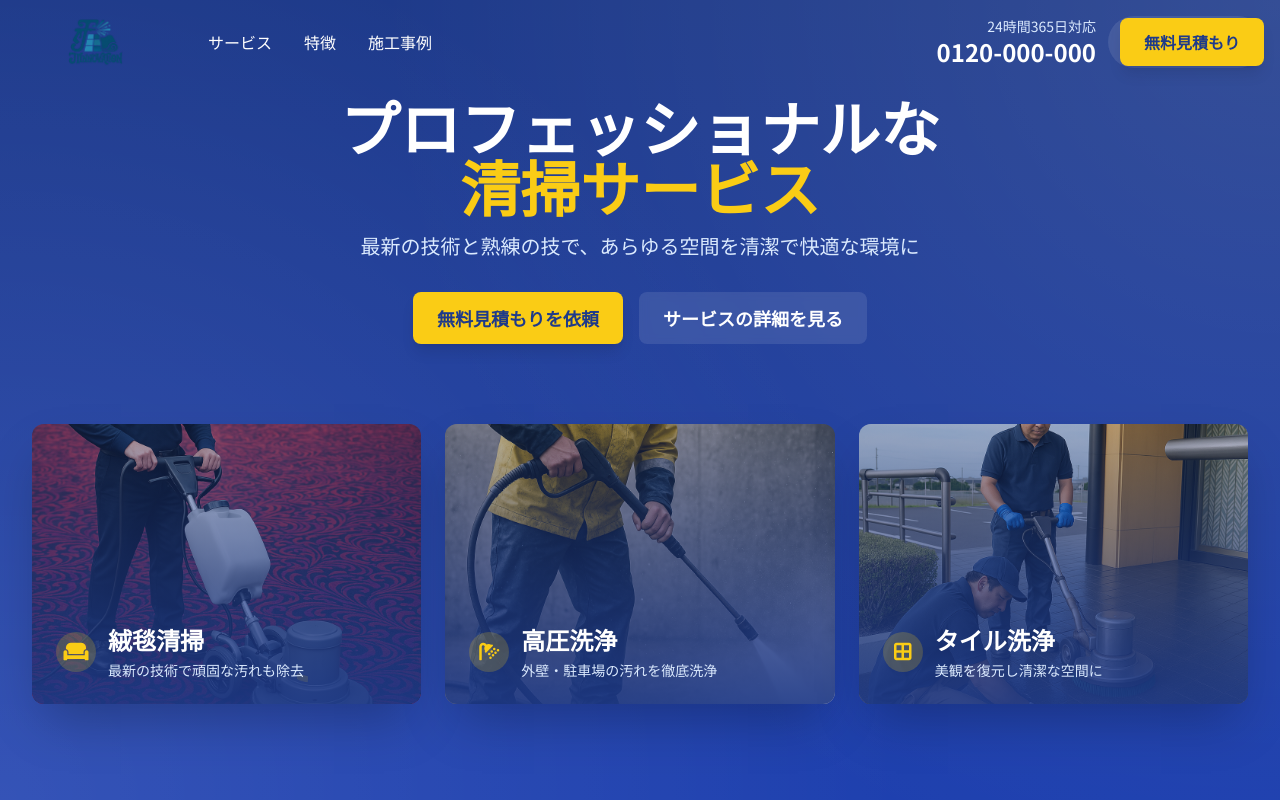
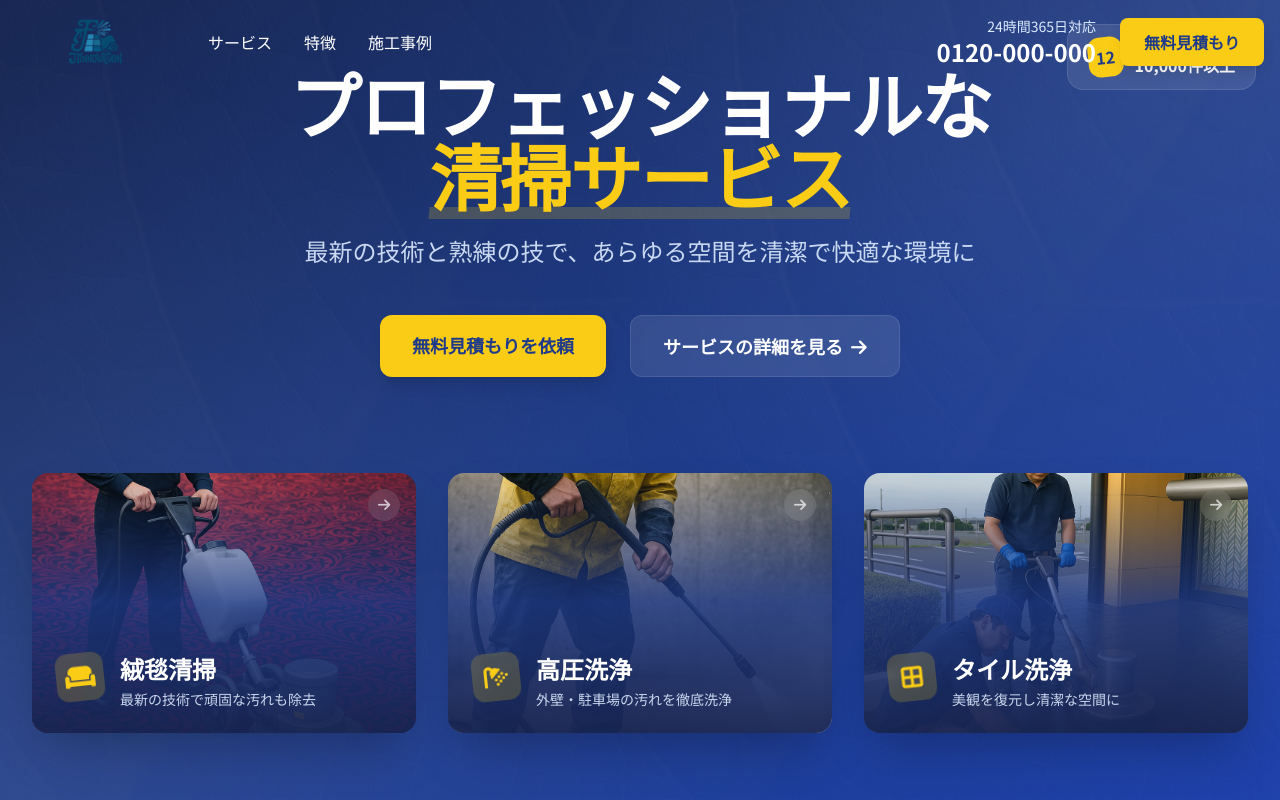
Before and after one commit to fura-1993/clean, a Next.js app: page / in a window 1280 px wide. Shown: the top 800 px of the page. Built offline with nearby package versions, Linux system fonts and the light colour scheme.

Commit message:
Enhance hero section design with modern styling and animations

```diff
--- a/src/components/Hero/Hero.tsx
+++ b/src/components/Hero/Hero.tsx
@@ -25,53 +25,81 @@ const services = [
 
 export default function Hero() {
   return (
-    <section className="relative h-screen bg-gradient-to-b from-blue-900 to-blue-800 text-white overflow-hidden">
+    <section className="relative h-screen bg-gradient-to-br from-blue-950 via-blue-900 to-blue-800 text-white overflow-hidden">
       {/* 背景の装飾 */}
-      <div className="absolute inset-0 bg-[radial-gradient(circle_at_top_right,rgba(255,255,255,0.1)_0%,transparent_60%)]"></div>
-      <div className="absolute inset-0 bg-[radial-gradient(circle_at_bottom_left,rgba(255,255,255,0.1)_0%,transparent_60%)]"></div>
+      <div className="absolute inset-0 bg-[radial-gradient(circle_at_top_right,rgba(255,255,255,0.08)_0%,transparent_50%)]"></div>
+      <div className="absolute inset-0 bg-[radial-gradient(circle_at_bottom_left,rgba(255,255,255,0.08)_0%,transparent_50%)]"></div>
+      <div className="absolute inset-0" style={{ background: 'url(/images/葉っぱ.png) repeat', opacity: 0.03 }}></div>
 
       <div className="container relative h-full flex flex-col justify-center">
         <motion.div
-          className="text-center max-w-4xl mx-auto mb-8"
+          className="text-center max-w-5xl mx-auto mb-12"
           initial={{ opacity: 0, y: 20 }}
           animate={{ opacity: 1, y: 0 }}
           transition={{ duration: 0.8 }}
         >
-          <h1 className="text-4xl md:text-6xl font-bold mb-4 leading-tight">
-            プロフェッショナルな<br />
-            <span className="text-yellow-400">清掃サービス</span>
-          </h1>
-          <p className="text-lg md:text-xl text-blue-100 mb-8">
+          <motion.h1
+            className="text-5xl md:text-7xl font-bold mb-6 leading-tight tracking-tight"
+            initial={{ opacity: 0, y: 30 }}
+            animate={{ opacity: 1, y: 0 }}
+            transition={{ duration: 0.8, delay: 0.2 }}
+          >
+            <span className="inline-block">プロフェッショナル</span>
+            <span className="inline-block">な</span>
+            <br />
+            <span className="relative inline-block">
+              <span className="relative z-10 text-yellow-400">清掃サービス</span>
+              <motion.span
+                className="absolute -bottom-2 left-0 w-full h-3 bg-yellow-400/20 -skew-x-6"
+                initial={{ width: 0 }}
+                animate={{ width: '100%' }}
+                transition={{ duration: 0.8, delay: 1 }}
+              ></motion.span>
+            </span>
+          </motion.h1>
+          <motion.p
+            className="text-xl md:text-2xl text-blue-100/90 mb-12 font-medium"
+            initial={{ opacity: 0, y: 20 }}
+            animate={{ opacity: 1, y: 0 }}
+            transition={{ duration: 0.8, delay: 0.4 }}
+          >
             最新の技術と熟練の技で、あらゆる空間を清潔で快適な環境に
-          </p>
-          <div className="flex flex-col sm:flex-row justify-center gap-4 mb-12">
+          </motion.p>
+          <motion.div
+            className="flex flex-col sm:flex-row justify-center gap-6 mb-16"
+            initial={{ opacity: 0, y: 20 }}
+            animate={{ opacity: 1, y: 0 }}
+            transition={{ duration: 0.8, delay: 0.6 }}
+          >
             <motion.a
               href="#contact"
-              className="bg-yellow-400 text-blue-900 px-6 py-3 rounded-lg font-bold text-lg hover:bg-yellow-300 transition-colors shadow-lg hover:shadow-xl"
+              className="group bg-yellow-400 text-blue-900 px-8 py-4 rounded-xl font-bold text-lg shadow-lg hover:shadow-xl relative overflow-hidden"
               whileHover={{ scale: 1.02 }}
               whileTap={{ scale: 0.98 }}
             >
-              無料見積もりを依頼
+              <span className="relative z-10">無料見積もりを依頼</span>
+              <div className="absolute inset-0 bg-gradient-to-r from-yellow-300 to-yellow-400 transform scale-x-0 group-hover:scale-x-100 transition-transform origin-left"></div>
             </motion.a>
             <motion.a
               href="#services"
-              className="bg-white/10 backdrop-blur-sm px-6 py-3 rounded-lg font-bold text-lg hover:bg-white/20 transition-colors"
+              className="group bg-white/10 backdrop-blur-sm px-8 py-4 rounded-xl font-bold text-lg border border-white/10 hover:bg-white/20 transition-colors"
               whileHover={{ scale: 1.02 }}
               whileTap={{ scale: 0.98 }}
             >
               サービスの詳細を見る
+              <i className="fas fa-arrow-right ml-2 transform group-hover:translate-x-1 transition-transform"></i>
             </motion.a>
-          </div>
+          </motion.div>
         </motion.div>
 
-        <div className="grid grid-cols-1 md:grid-cols-3 gap-6 relative px-4">
+        <div className="grid grid-cols-1 md:grid-cols-3 gap-8 relative px-4 -mt-4">
           {services.map((service, index) => (
             <motion.div
               key={service.title}
-              className="group relative rounded-xl overflow-hidden shadow-2xl h-[280px]"
+              className="group relative rounded-2xl overflow-hidden shadow-2xl h-[260px] transform hover:-translate-y-1 transition-all duration-300"
               initial={{ opacity: 0, y: 20 }}
               animate={{ opacity: 1, y: 0 }}
-              transition={{ duration: 0.8, delay: index * 0.2 }}
+              transition={{ duration: 0.8, delay: index * 0.2 + 0.8 }}
             >
               <Image
                 src={service.image}
@@ -83,17 +111,25 @@ export default function Hero() {
                 quality={90}
                 loading="eager"
               />
-              <div className="absolute inset-0 bg-gradient-to-t from-blue-900/90 to-blue-900/30"></div>
+              <div className="absolute inset-0 bg-gradient-to-t from-blue-950/95 via-blue-900/80 to-transparent"></div>
               <div className="absolute inset-0 flex flex-col justify-end p-6">
-                <div className="flex items-center gap-3">
-                  <div className="w-10 h-10 bg-yellow-400/20 rounded-full flex items-center justify-center">
-                    <i className={`${service.icon} text-yellow-400 text-xl`}></i>
+                <div className="flex items-start gap-4">
+                  <div className="w-12 h-12 bg-yellow-400/20 rounded-xl flex items-center justify-center backdrop-blur-sm transform -rotate-6 group-hover:rotate-0 transition-transform">
+                    <i className={`${service.icon} text-yellow-400 text-2xl`}></i>
                   </div>
                   <div>
-                    <h3 className="text-2xl font-bold mb-1">{service.title}</h3>
-                    <p className="text-sm text-blue-100">{service.description}</p>
+                    <h3 className="text-2xl font-bold mb-1 group-hover:text-yellow-400 transition-colors">{service.title}</h3>
+                    <p className="text-sm text-blue-100/90">{service.description}</p>
                   </div>
                 </div>
+              </div>
+              <div className="absolute top-4 right-4">
+                <motion.div
+                  className="w-8 h-8 bg-white/10 backdrop-blur-sm rounded-full flex items-center justify-center"
+                  whileHover={{ scale: 1.1 }}
+                >
+                  <i className="fas fa-arrow-right text-sm text-white/70"></i>
+                </motion.div>
               </div>
             </motion.div>
           ))}
@@ -101,17 +137,18 @@ export default function Hero() {
 
         {/* 実績バッジ */}
         <motion.div
-          className="absolute top-4 right-4 bg-white/10 backdrop-blur-sm rounded-full px-4 py-2 flex items-center space-x-2"
+          className="absolute top-6 right-6 bg-white/10 backdrop-blur-sm rounded-2xl px-5 py-3 flex items-center space-x-3 border border-white/10"
           initial={{ opacity: 0, x: 20 }}
           animate={{ opacity: 1, x: 0 }}
-          transition={{ duration: 0.8, delay: 0.5 }}
+          transition={{ duration: 0.8, delay: 1.2 }}
+          whileHover={{ scale: 1.02 }}
         >
-          <div className="bg-yellow-400 rounded-full p-1.5">
-            <span className="text-blue-900 font-bold text-sm">12</span>
+          <div className="bg-yellow-400 rounded-xl p-2 transform -rotate-6">
+            <span className="text-blue-900 font-bold">12</span>
           </div>
           <div>
-            <div className="text-xs opacity-75">年間施工実績</div>
-            <div className="text-sm font-bold">10,000件以上</div>
+            <div className="text-xs text-blue-100/70">年間施工実績</div>
+            <div className="font-bold text-white">10,000件以上</div>
           </div>
         </motion.div>
       </div>
```
